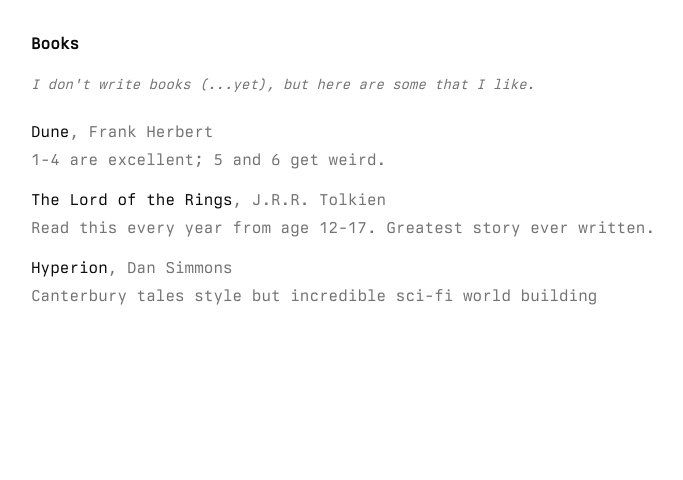
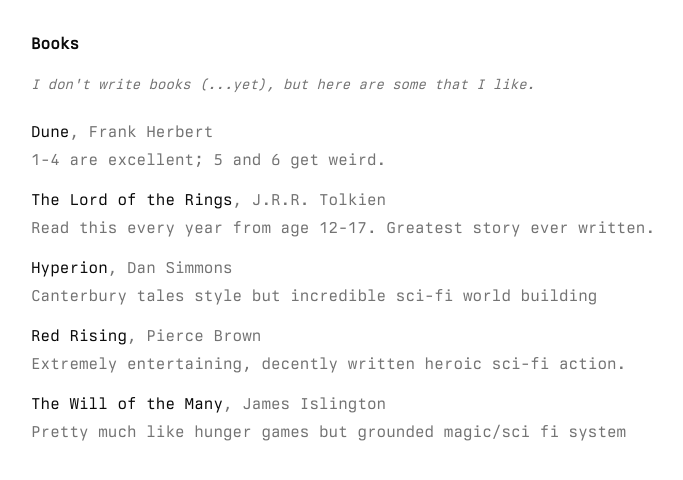
Before and after one commit to rsproule/personal-site, a Next.js app: page /books in a window 1280 px wide. Shown: the top 480 px of the page, without its empty margins (257-940 px from the left). Built offline with nearby package versions, Linux system fonts and the light colour scheme.

Commit message:
add books

```diff
--- a/src/app/books/page.tsx
+++ b/src/app/books/page.tsx
@@ -18,6 +18,18 @@
     credit: "Dan Simmons",
     description: "Canterbury tales style but incredible sci-fi world building",
   },
+  {
+    title: "Red Rising",
+    credit: "Pierce Brown",
+    description:
+      "Extremely entertaining, decently written heroic sci-fi action.",
+  },
+  {
+    title: "The Will of the Many",
+    credit: "James Islington",
+    description:
+      "Pretty much like hunger games but grounded magic/sci fi system",
+  },
 ];
 
 export default function Books() {
```
